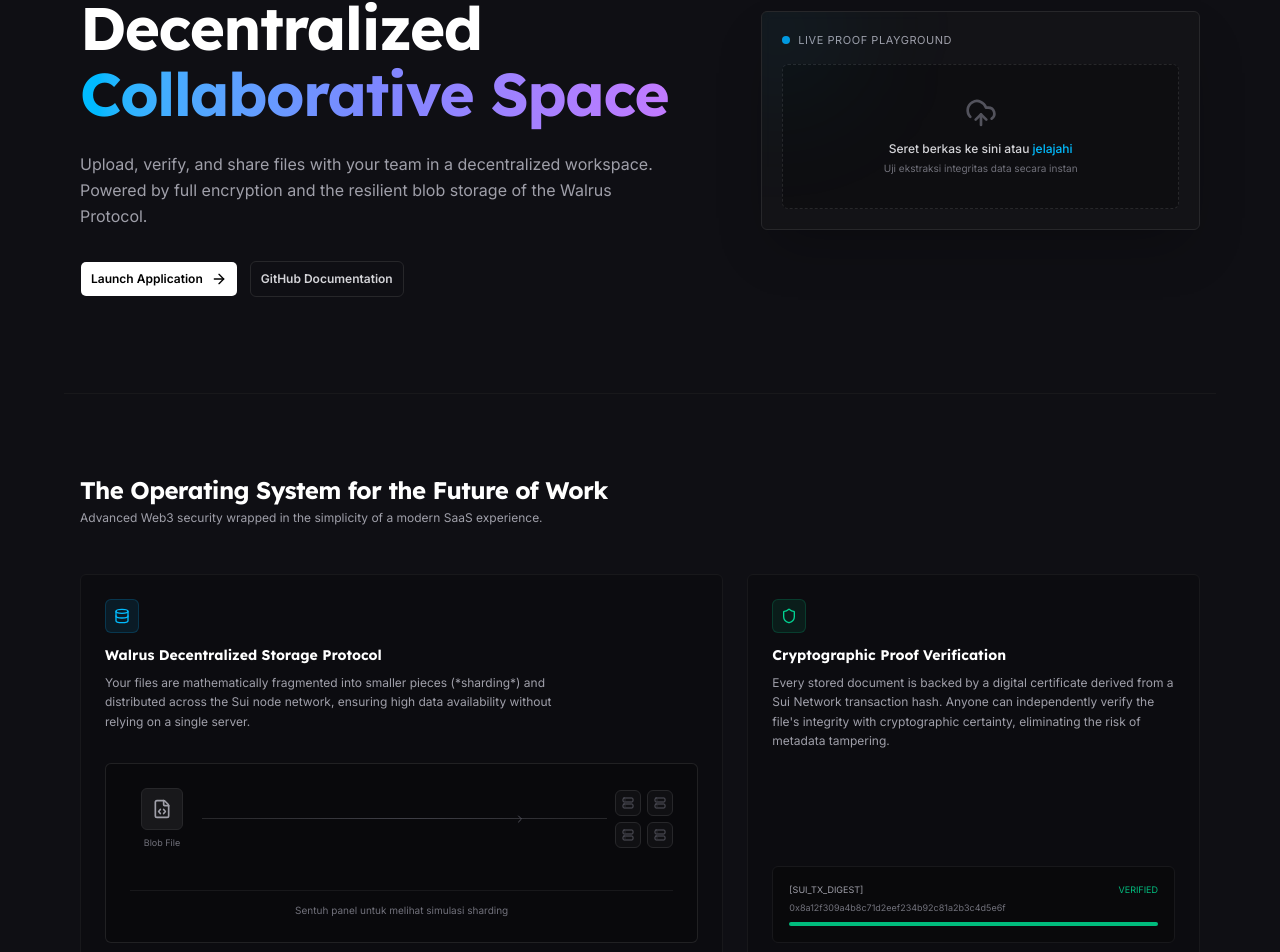
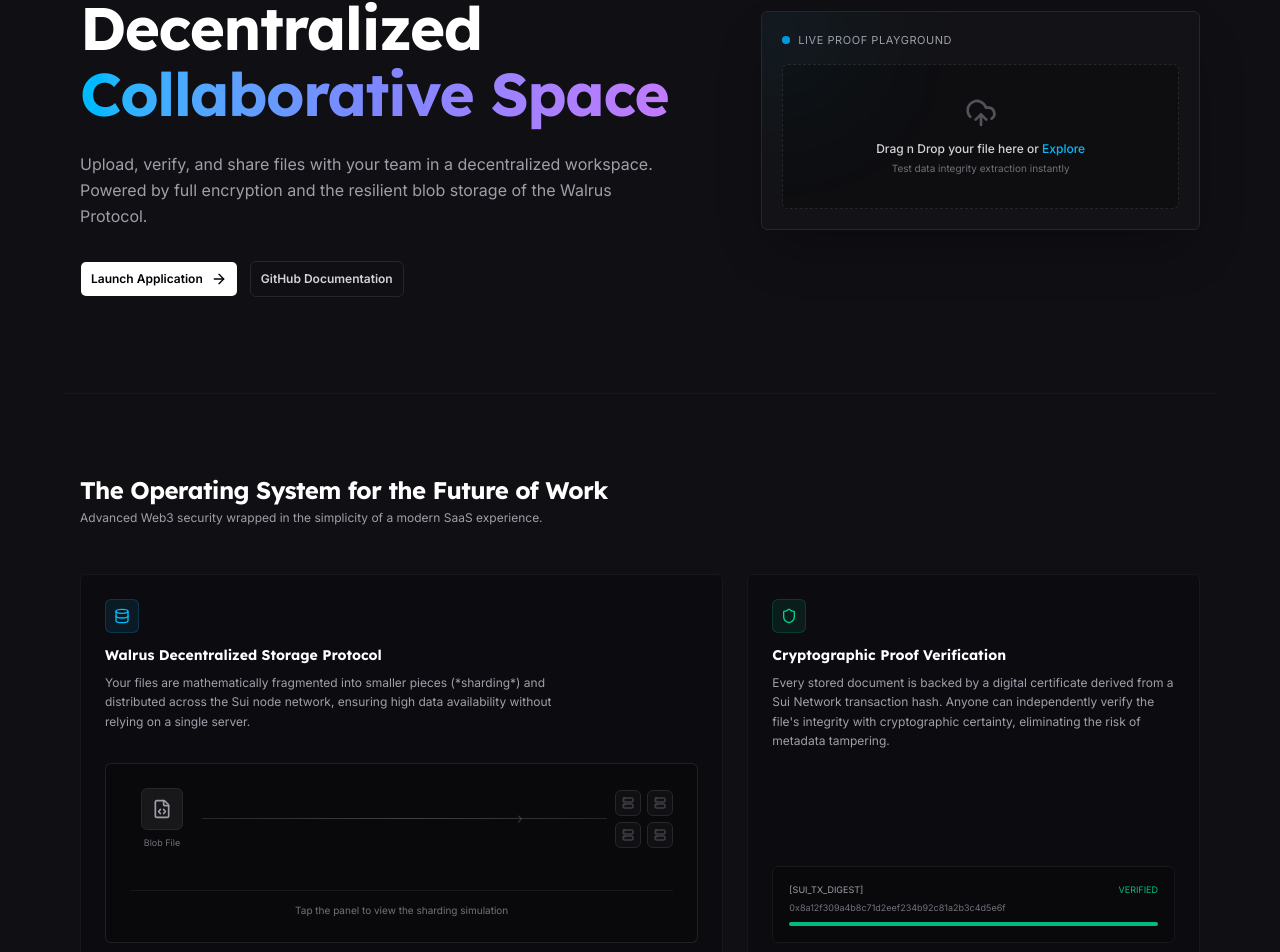
Before and after one commit to DafinCi/walrus-drive, a Next.js app: page / in a window 1280 px wide. Shown: the part 232-1184 px from the top of the page. Built offline with nearby package versions, Linux system fonts and the light colour scheme; what @mysten/dapp-kit would draw is missing.

Commit message:
fix some translate

```diff
--- a/src/components/marketing/live-proof-playground.tsx
+++ b/src/components/marketing/live-proof-playground.tsx
@@ -87,11 +87,11 @@
           />
           <UploadCloud className="h-8 w-8 text-zinc-600 group-hover/drop:text-sky-400 group-hover/drop:scale-105 transition-all mb-3" />
           <p className="text-xs font-medium text-zinc-300">
-            Seret berkas ke sini atau{" "}
-            <span className="text-sky-400">jelajahi</span>
+            Drag n Drop your file here or{" "}
+            <span className="text-sky-400">Explore</span>
           </p>
           <p className="text-[10px] text-zinc-500 mt-1">
-            Uji ekstraksi integritas data secara instan
+            Test data integrity extraction instantly
           </p>
         </div>
       )}
--- a/src/components/marketing/sharding-pipeline.tsx
+++ b/src/components/marketing/sharding-pipeline.tsx
@@ -75,8 +75,8 @@
       <div className="mt-4 pt-3 border-t border-zinc-900 text-center">
         <p className="text-[10px] font-mono text-zinc-500 group-hover:text-zinc-400 transition-colors">
           {isHovered
-            ? "File dipecah menjadi shards & disebar secara redundan"
-            : "Sentuh panel untuk melihat simulasi sharding"}
+            ? "File is split into shards and distributed redundantly"
+            : "Tap the panel to view the sharding simulation"}
         </p>
       </div>
     </div>
```
